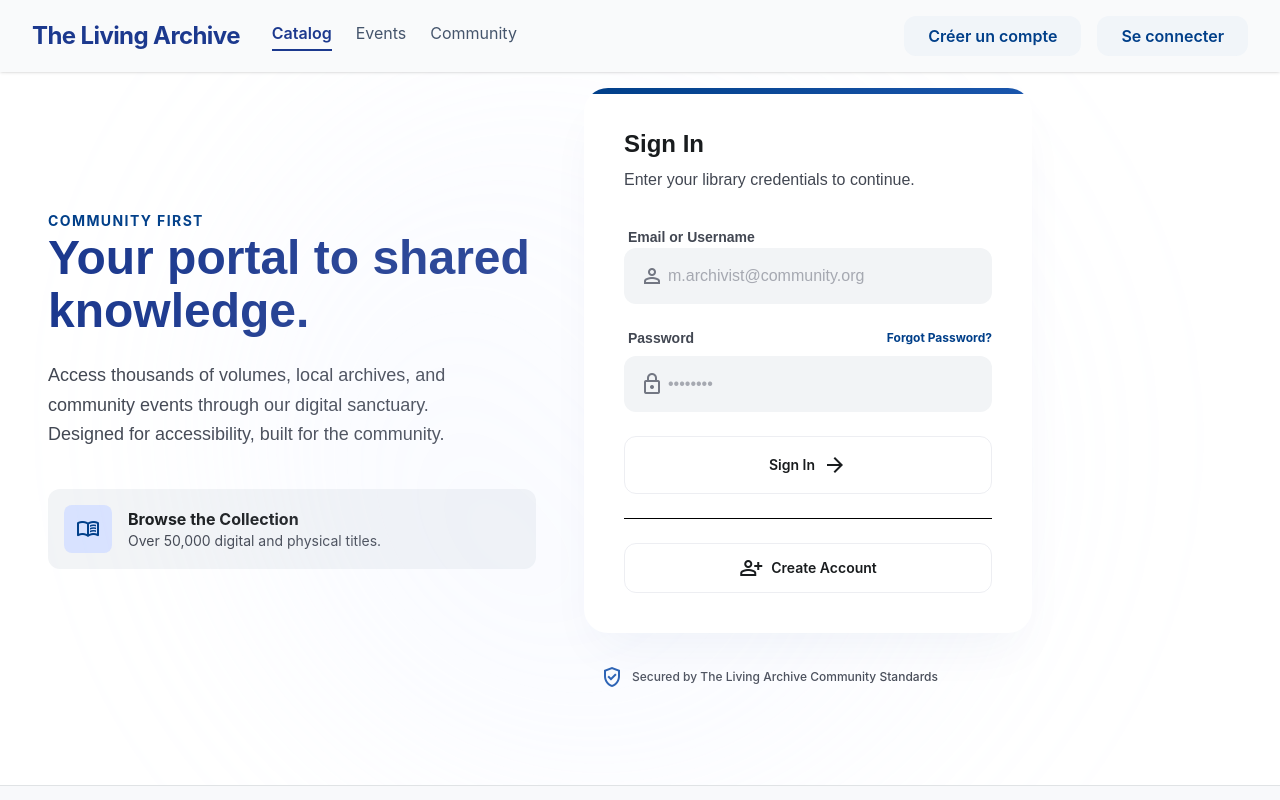
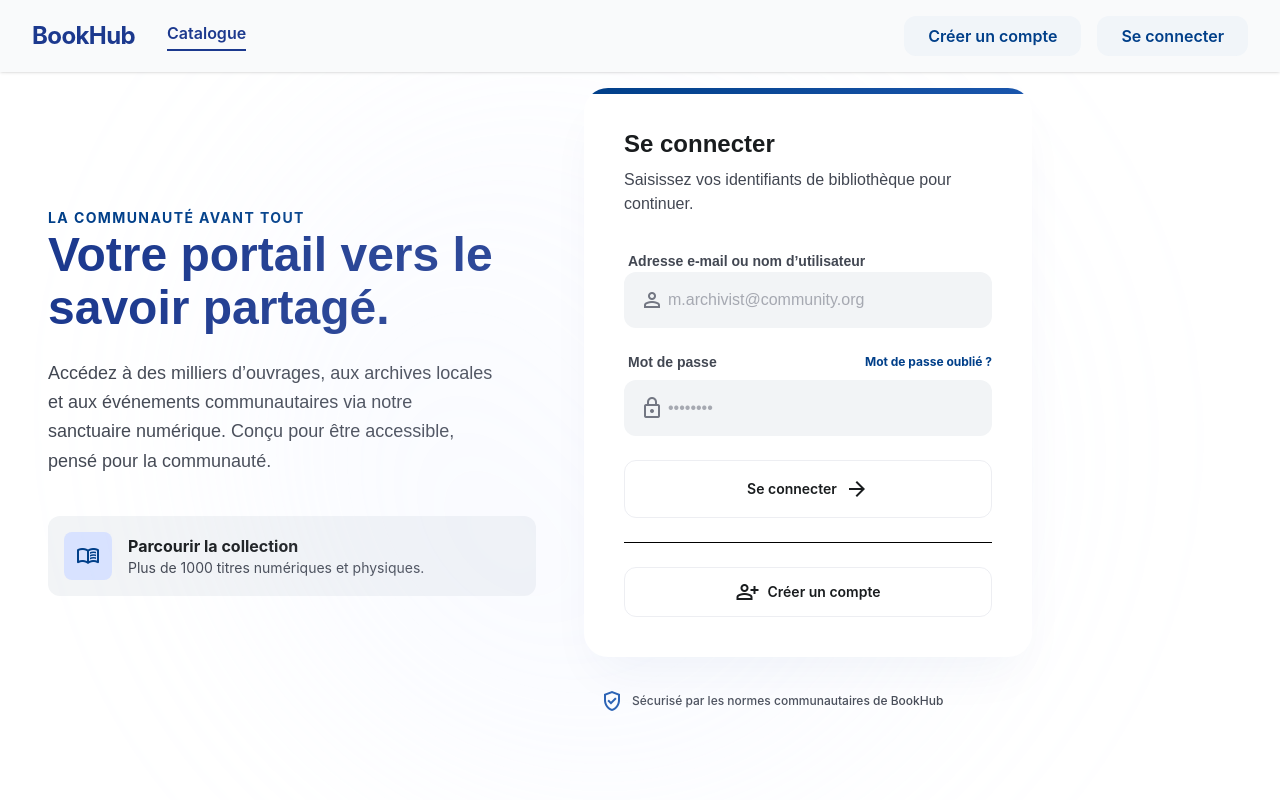
Before and after one commit to Federico2235/TP-BookHub-Front, an Angular app: page /login in a window 1280 px wide. Shown: the top 800 px of the page. Built offline with nearby package versions, Linux system fonts and the light colour scheme.

Commit message:
traductions apply to header footer and login pages

```diff
--- a/src/app/features/users/pages/login/login.html
+++ b/src/app/features/users/pages/login/login.html
@@ -2,41 +2,49 @@
 <div class="absolute inset-0 pointer-events-none opacity-20 flex justify-center items-center">
   <div class="w-[800px] h-[800px] bg-gradient-to-tr from-primary-fixed to-transparent rounded-full blur-[120px]"></div>
 </div>
+
 <div class="w-full max-w-5xl grid md:grid-cols-2 gap-12 items-center z-10">
   <!-- Left Side: Editorial Content -->
   <div class="hidden md:flex flex-col space-y-6">
     <div class="space-y-2">
-        <span class="text-primary font-bold tracking-widest text-sm uppercase">Community First</span>
-        <h2 class="text-5xl font-extrabold text-blue-900 leading-[1.1] font-headline">Your portal to shared knowledge.</h2>
+      <span class="text-primary font-bold tracking-widest text-sm uppercase">La communauté avant tout</span>
+      <h2 class="text-5xl font-extrabold text-blue-900 leading-[1.1] font-headline">Votre portail vers le savoir partagé.</h2>
     </div>
+
     <p class="text-on-surface-variant text-lg leading-relaxed max-w-md font-body">
-        Access thousands of volumes, local archives, and community events through our digital sanctuary. Designed for accessibility, built for the community.
+      Accédez à des milliers d’ouvrages, aux archives locales et aux événements communautaires via notre sanctuaire numérique. Conçu pour être accessible, pensé pour la communauté.
     </p>
+
     <div class="pt-4 flex flex-col gap-4">
       <div class="flex items-center gap-4 p-4 rounded-xl bg-surface-container-low ghost-border">
         <div class="w-12 h-12 rounded-lg bg-primary-fixed flex items-center justify-center text-primary">
           <span class="material-symbols-outlined">menu_book</span>
         </div>
         <div>
-            <p class="font-bold text-on-surface">Browse the Collection</p>
-            <p class="text-sm text-on-surface-variant">Over 50,000 digital and physical titles.</p>
+          <p class="font-bold text-on-surface">Parcourir la collection</p>
+          <p class="text-sm text-on-surface-variant">Plus de 1000 titres numériques et physiques.</p>
         </div>
       </div>
     </div>
   </div>
+
   <!-- Right Side: Login Card -->
   <div class="flex flex-col items-center md:items-start">
     <div class="w-full max-w-md bg-surface-container-lowest p-8 md:p-10 rounded-3xl shadow-2xl shadow-blue-900/5 relative overflow-hidden">
       <!-- Subtle top gradient bar for premium feel -->
       <div class="absolute top-0 left-0 w-full h-1.5 bg-gradient-to-r from-primary to-primary-container"></div>
+
       <div class="mb-8">
-          <h3 class="text-2xl font-bold text-on-surface mb-2 font-headline">Sign In</h3>
-          <p class="text-on-surface-variant font-body">Enter your library credentials to continue.</p>
+        <h3 class="text-2xl font-bold text-on-surface mb-2 font-headline">Se connecter</h3>
+        <p class="text-on-surface-variant font-body">Saisissez vos identifiants de bibliothèque pour continuer.</p>
       </div>
+
       <form class="space-y-6">
         <!-- Email Field -->
         <div class="space-y-2">
-            <label class="text-sm font-semibold text-on-surface-variant ml-1 font-label" for="email">Email or Username</label>
+          <label class="text-sm font-semibold text-on-surface-variant ml-1 font-label" for="email">
+            Adresse e-mail ou nom d’utilisateur
+          </label>
           <div class="relative group">
             <div class="absolute inset-y-0 left-0 pl-4 flex items-center pointer-events-none text-outline">
               <span class="material-symbols-outlined text-xl">person</span>
@@ -44,11 +52,16 @@
             <input class="block w-full pl-11 pr-4 py-4 bg-surface-container-low border-transparent rounded-xl focus:ring-2 focus:ring-primary/20 focus:border-primary/40 transition-all font-body text-on-surface placeholder:text-outline/60 ghost-border ghost-border-focus" id="email" name="email" placeholder="m.archivist@community.org" type="email" [(ngModel)]="email"/>
           </div>
         </div>
+
         <!-- Password Field -->
         <div class="space-y-2">
           <div class="flex justify-between items-center ml-1">
-              <label class="text-sm font-semibold text-on-surface-variant font-label" for="password">Password</label>
-              <a class="text-xs font-bold text-primary hover:underline transition-all" href="#">Forgot Password?</a>
+            <label class="text-sm font-semibold text-on-surface-variant font-label" for="password">
+              Mot de passe
+            </label>
+            <a class="text-xs font-bold text-primary hover:underline transition-all" href="#">
+              Mot de passe oublié ?
+            </a>
           </div>
           <div class="relative group">
             <div class="absolute inset-y-0 left-0 pl-4 flex items-center pointer-events-none text-outline">
@@ -57,31 +70,33 @@
             <input class="block w-full pl-11 pr-4 py-4 bg-surface-container-low border-transparent rounded-xl focus:ring-2 focus:ring-primary/20 focus:border-primary/40 transition-all font-body text-on-surface placeholder:text-outline/60 ghost-border ghost-border-focus" id="password" name="password" placeholder="••••••••" type="password" [(ngModel)]="password"/>
           </div>
         </div>
+
         <!-- Sign In Button -->
-
-          <button class="w-full py-4 px-6 rounded-xl border border-outline-variant/30 text-on-surface font-semibold text-sm hover:bg-surface-container-low transition-colors flex items-center justify-center gap-2" type="button" (click)="handleLogin()" >
-            <span>Sign In</span>
+        <button class="w-full py-4 px-6 rounded-xl border border-outline-variant/30 text-on-surface font-semibold text-sm hover:bg-surface-container-low transition-colors flex items-center justify-center gap-2" type="button" (click)="handleLogin()">
+          <span>Se connecter</span>
           <span class="material-symbols-outlined text-lg">arrow_forward</span>
         </button>
+
         @if (message()){
           <span class="text-red-600 text-sm font-medium mt-2 block">{{message()}}</span>
         }
 
         <hr>
 
-
-          <div class="flex flex-col sm:flex-row ">
+        <div class="flex flex-col sm:flex-row">
           <button routerLink="/signup" class="flex-1 py-3 px-4 rounded-xl border border-outline-variant/30 text-on-surface font-semibold text-sm hover:bg-surface-container-low transition-colors flex items-center justify-center gap-2" type="button">
             <span class="material-symbols-outlined text-lg">person_add</span>
-              Create Account
+            Créer un compte
           </button>
         </div>
       </form>
+    </div>
 
-      </div>
     <div class="mt-8 text-center md:text-left flex items-center gap-2 px-4">
       <span class="material-symbols-outlined text-primary-container text-sm">verified_user</span>
-        <p class="text-xs text-on-surface-variant font-medium">Secured by The Living Archive Community Standards</p>
+      <p class="text-xs text-on-surface-variant font-medium">
+        Sécurisé par les normes communautaires de BookHub
+      </p>
     </div>
   </div>
 </div>
--- a/src/app/shared/footer/footer.html
+++ b/src/app/shared/footer/footer.html
@@ -5,9 +5,9 @@
     <!-- Logo / Info -->
     <div>
       <h2 class="text-xl font-bold text-primary font-headline">
-        The Living Archive
+        BookHub
       </h2>
-      <p class="text-surface-variant mt-2 text-sm">
+      <p class="text-on-surface-variant mt-2 text-sm">
         Gestion de bibliothèque moderne, simple et élégante.
       </p>
     </div>
@@ -37,7 +37,7 @@
 
   <!-- Bottom bar -->
   <div class="border-t border-surface-variant py-4 text-center text-xs text-on-surface-variant">
-    © 2026 The Living Archive. Tous droits réservés.
+    © 2026 BookHub. Tous droits réservés.
   </div>
 
 </footer>
--- a/src/app/shared/header/header.html
+++ b/src/app/shared/header/header.html
@@ -1,11 +1,9 @@
 <header class="fixed top-0 w-full z-50 bg-surface/80 dark:bg-slate-900/80 backdrop-blur-xl shadow-sm dark:shadow-none bg-surface-container-low/10 dark:bg-slate-800/20">
   <div class="flex justify-between items-center px-8 py-4 max-w-full mx-auto">
     <div class="flex items-center gap-8">
-      <span class="text-2xl font-bold tracking-tight text-blue-900 dark:text-blue-100">The Living Archive</span>
+      <span class="text-2xl font-bold tracking-tight text-blue-900 dark:text-blue-100">BookHub</span>
       <nav class="hidden md:flex gap-6">
-        <a class="text-blue-900 dark:text-blue-400 font-semibold border-b-2 border-blue-900 dark:border-blue-400 pb-1 font-public-sans text-body-lg" href="#">Catalog</a>
-        <a class="text-slate-600 dark:text-slate-400 hover:text-blue-800 dark:hover:text-blue-300 font-public-sans text-body-lg transition-colors duration-300" href="#">Events</a>
-        <a class="text-slate-600 dark:text-slate-400 hover:text-blue-800 dark:hover:text-blue-300 font-public-sans text-body-lg transition-colors duration-300" href="#">Community</a>
+        <a class="text-blue-900 dark:text-blue-400 font-semibold border-b-2 border-blue-900 dark:border-blue-400 pb-1 font-public-sans text-body-lg" href="#">Catalogue</a>
       </nav>
     </div>
     <div class="flex items-center gap-4">
```
Lines whose indentation alone changed are shown as unchanged.
